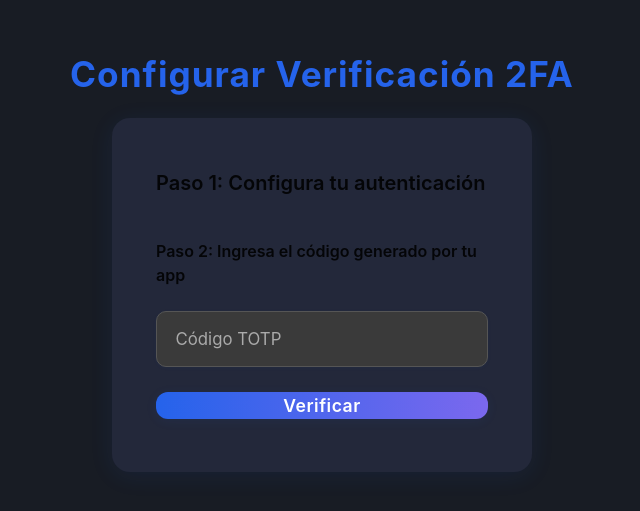
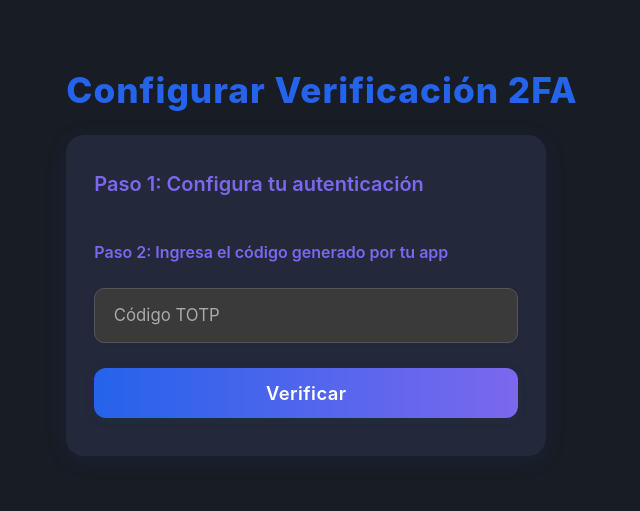
Before and after one commit to Fransaya/wallet-grupo-X, a React (Vite) app: page /sesion/verificar-totp in a window 1280 px wide. Shown: the part 137-648 px from the top of the page, without its empty margins (318-958 px from the left). Built offline with nearby package versions, Linux system fonts and the light colour scheme; sample sign-in values are in the browser's storage; a web font is replaced by a local one.

Commit message:
feature: change styles in veritfyTotp

```diff
--- /dev/null
+++ b/src/pages/Sesión/VerificarTotpPage.css
@@ -0,0 +1,61 @@
+.verificar-totp-container {
+  min-height: 100vh;
+  min-width: 100vw;
+  display: flex;
+  align-items: center;
+  justify-content: center;
+  background: #181c24;
+  padding: 2rem 1rem;
+  box-sizing: border-box;
+}
+
+.verificar-totp-card {
+  width: 480px;
+  padding: 2.5em 2em 2em 2em;
+  border-radius: 18px;
+  background: #23283a;
+  box-shadow: 0 4px 24px rgba(37, 99, 235, 0.09);
+  border: none;
+  color: #f0f0f0;
+  transition: box-shadow 0.3s, transform 0.2s;
+}
+
+.verificar-totp-card:hover {
+  box-shadow: 0 8px 32px rgba(123, 104, 238, 0.13);
+  transform: translateY(-2px) scale(1.01);
+}
+
+.verificar-totp-title {
+  color: #2563eb !important;
+  font-size: 2.2rem;
+  font-weight: 800;
+  margin-bottom: 1.5rem;
+  letter-spacing: 1px;
+  text-align: center;
+}
+
+.verificar-totp-step-title {
+  color: #7b68ee !important;
+  font-weight: 700;
+}
+
+.verificar-totp-manual {
+  color: #4fc3f7 !important;
+  font-weight: 600;
+}
+
+.verificar-totp-instructions {
+  color: #bdbdbd !important;
+}
+
+@media (max-width: 600px) {
+  .verificar-totp-card {
+    width: 95%;
+    min-width: 260px;
+    padding: 1.5em 1em 1.2em 1em;
+    border-radius: 16px;
+  }
+  .verificar-totp-title {
+    font-size: 1.5rem;
+  }
+}
--- a/src/pages/Sesión/VerificarTotpPage.jsx
+++ b/src/pages/Sesión/VerificarTotpPage.jsx
@@ -5,6 +5,7 @@ import { useNavigate, useLocation } from "react-router-dom";
 import Endpoints from "../../API/Endpoints";
 import { Input } from "../../components globales/Input";
 import { Button } from "../../components globales/Button";
+import "./VerificarTotpPage.css";
 
 const { Title, Text, Paragraph } = Typography;
 
@@ -21,7 +22,8 @@ const VerificarTotpPage = () => {
   useEffect(() => {
     // Obtenemos totpSetup desde la ruta si viene por location.state
     if (location.state && location.state.totpSetup) {
-      const { qrCodeUrl, manualSetupCode, instructions } = location.state.totpSetup;
+      const { qrCodeUrl, manualSetupCode, instructions } =
+        location.state.totpSetup;
       setQrCodeUrl(qrCodeUrl);
       setManualCode(manualSetupCode);
       setInstructions(instructions);
@@ -71,24 +73,51 @@ const VerificarTotpPage = () => {
   };
 
   return (
-    <div className="login-container">
-      <h1 className="login-title title-h1">Configurar Verificación 2FA</h1>
+    <div className="verificar-totp-container">
+      <div className="verificar-totp-center">
+        <h1 className="verificar-totp-title">Configurar Verificación 2FA</h1>
+        <Card
+          className="verificar-totp-card"
+          bodyStyle={{ padding: 0, background: "transparent" }}
+        >
+          <Space direction="vertical" size="middle" style={{ width: "100%" }}>
+            <Title level={4} className="verificar-totp-step-title">
+              Paso 1: Configura tu autenticación
+            </Title>
 
-      <Card className="login-card" bodyStyle={{ padding: "16px" }}>
-        <Space direction="vertical" size="middle" style={{ width: "100%" }}>
-          <Title level={4}>Paso 1: Configura tu autenticación</Title>
-
-          {qrCodeUrl && <img src={qrCodeUrl} alt="QR Code" style={{ maxWidth: "100%" }} />}
+            {qrCodeUrl && (
+              <img
+                src={qrCodeUrl}
+                alt="QR Code"
+                style={{
+                  maxWidth: "220px",
+                  width: "100%",
+                  margin: "0 auto",
+                  display: "block",
+                  background: "#fff",
+                  borderRadius: "8px",
+                  padding: "8px",
+                }}
+              />
+            )}
 
             {manualCode && (
-            <Paragraph copyable strong>
+              <Paragraph copyable strong className="verificar-totp-manual">
                 Código manual: {manualCode}
               </Paragraph>
             )}
 
-          {instructions && <Text type="secondary">{instructions}</Text>}
+            {instructions && (
+              <Text className="verificar-totp-instructions">
+                {instructions}
+              </Text>
+            )}
 
-          <Title level={5} style={{ marginTop: "1rem" }}>
+            <Title
+              level={5}
+              style={{ marginTop: "1rem" }}
+              className="verificar-totp-step-title"
+            >
               Paso 2: Ingresa el código generado por tu app
             </Title>
 
@@ -103,13 +132,20 @@ const VerificarTotpPage = () => {
               type="primary"
               onClick={handleVerify}
               loading={loading}
-            style={{ width: "100%" }}
+              style={{
+                width: "100%",
+                height: "50px", // Más alto
+                fontSize: "1.15rem", // Texto más grande
+                fontWeight: 600, // Más grueso
+                borderRadius: "12px", // Opcional: bordes más suaves
+              }}
             >
               Verificar
             </Button>
           </Space>
         </Card>
       </div>
+    </div>
   );
 };
 
```
Lines whose indentation alone changed are shown as unchanged.
